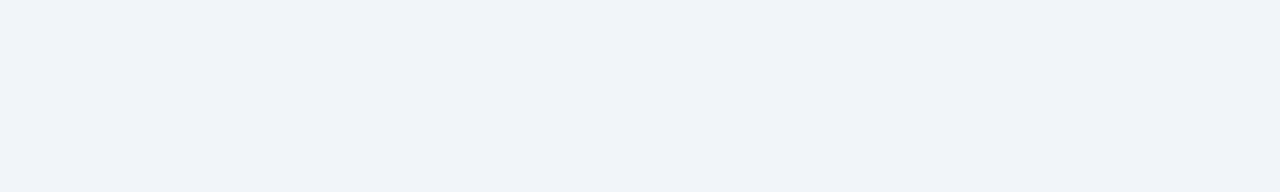
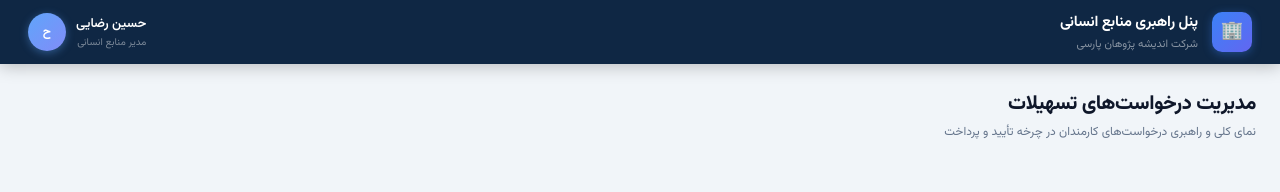
Before and after one commit to Hadi-Abedini/hr-panel-task, a plain HTML site: page index.html in a window 1280 px wide. Drawn offline with Linux system fonts and the light colour scheme.

Commit message:
feat: add header component

```diff
--- a/index.html
+++ b/index.html
@@ -11,6 +11,33 @@
     <link rel="stylesheet" href="style.css" />
   </head>
   <body>
+    <header>
+      <div class="hbrand">
+        <div class="hlogo">🏢</div>
+        <div class="htitle">
+          <h1>پنل راهبری منابع انسانی</h1>
+          <p>شرکت اندیشه پژوهان پارسی</p>
+        </div>
+      </div>
+      <div class="hright">
+        <div class="huser">
+          <div class="hinfo">
+            <div class="hname">حسین رضایی</div>
+            <div class="hrole">مدیر منابع انسانی</div>
+          </div>
+          <div class="havatar">ح</div>
+        </div>
+      </div>
+    </header>
+
+    <div class="main">
+      <div class="phdr">
+        <div class="phdr-l">
+          <h2>مدیریت درخواست‌های تسهیلات</h2>
+          <p>نمای کلی و راهبری درخواست‌های کارمندان در چرخه تأیید و پرداخت</p>
+        </div>
+      </div>
+    </div>
     <script src="script.js"></script>
   </body>
 </html>
--- a/style.css
+++ b/style.css
@@ -92,3 +92,83 @@ body {
   color: var(--acc);
   background: #eff6ff;
 }
+
+/* ── HEADER ── */
+header {
+  background: var(--p);
+  color: #fff;
+  padding: 0 28px;
+  height: 64px;
+  display: flex;
+  align-items: center;
+  justify-content: space-between;
+  position: sticky;
+  top: 0;
+  z-index: 300;
+  box-shadow: 0 2px 16px rgba(0, 0, 0, 0.25);
+}
+.hbrand {
+  display: flex;
+  align-items: center;
+  gap: 14px;
+}
+.hlogo {
+  width: 40px;
+  height: 40px;
+  background: linear-gradient(135deg, #3b82f6, #6366f1);
+  border-radius: 10px;
+  display: flex;
+  align-items: center;
+  justify-content: center;
+  font-size: 18px;
+  flex-shrink: 0;
+  box-shadow: 0 2px 10px rgba(59, 130, 246, 0.4);
+}
+.htitle h1 {
+  font-size: 15px;
+  font-weight: 700;
+  letter-spacing: -0.2px;
+}
+.htitle p {
+  font-size: 11px;
+  opacity: 0.5;
+  margin-top: 2px;
+}
+.hright {
+  display: flex;
+  align-items: center;
+  gap: 14px;
+}
+
+.hdiv {
+  width: 1px;
+  height: 28px;
+  background: rgba(255, 255, 255, 0.12);
+}
+.huser {
+  display: flex;
+  align-items: center;
+  gap: 10px;
+}
+.hinfo .hname {
+  font-size: 13px;
+  font-weight: 600;
+}
+.hinfo .hrole {
+  font-size: 10px;
+  opacity: 0.45;
+  margin-top: 1px;
+}
+.havatar {
+  width: 38px;
+  height: 38px;
+  background: linear-gradient(135deg, #60a5fa, #818cf8);
+  border-radius: 50%;
+  display: flex;
+  align-items: center;
+  justify-content: center;
+  font-size: 12px;
+  font-weight: 700;
+  flex-shrink: 0;
+  box-shadow: 0 2px 8px rgba(96, 165, 250, 0.4);
+}
```
